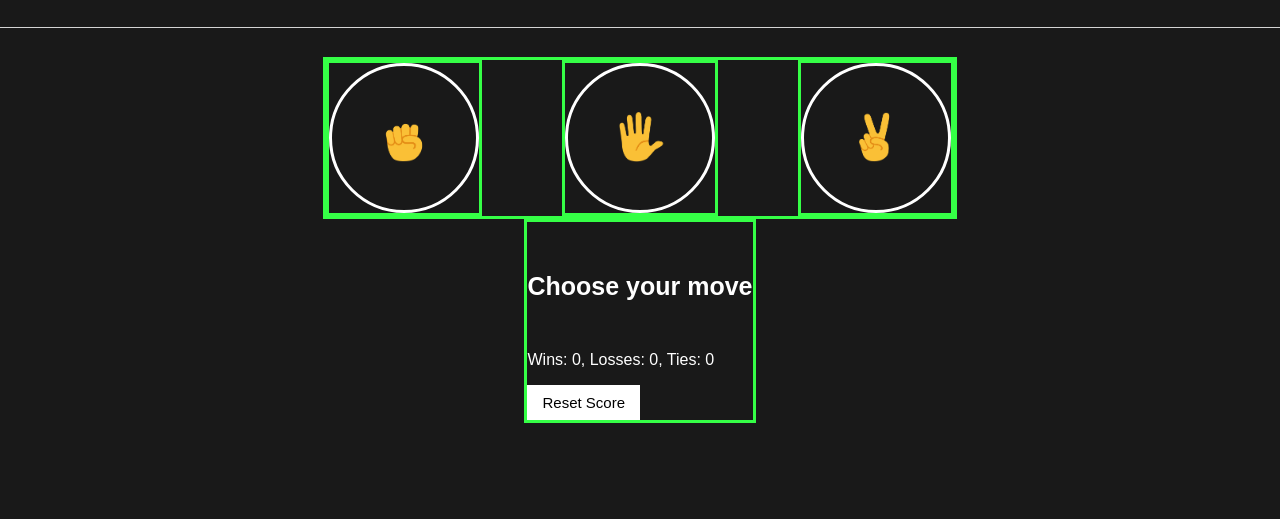
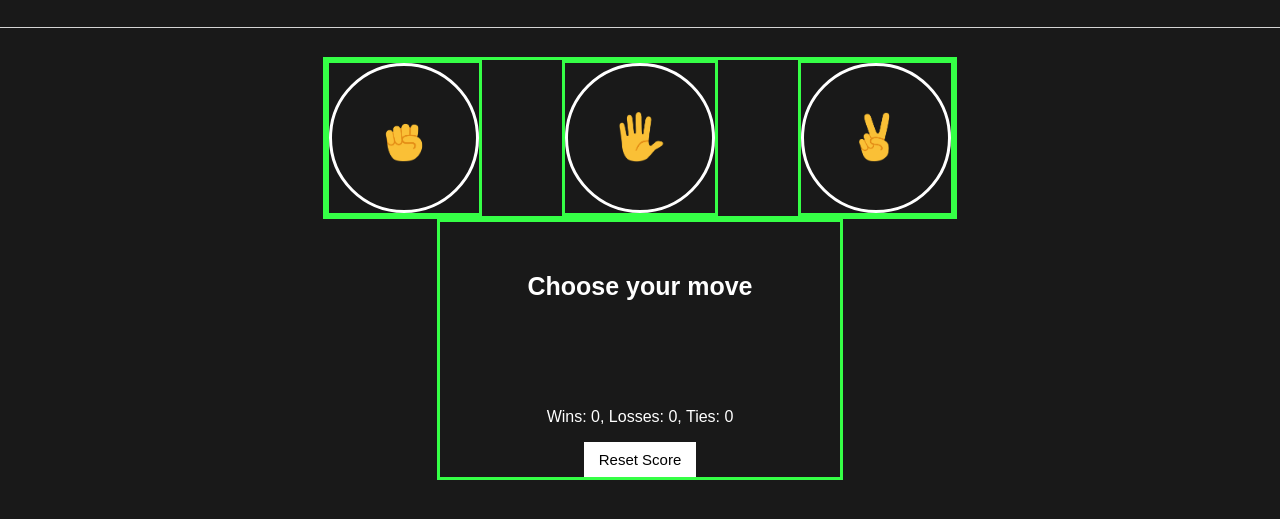
Before and after one commit to Rentoria-Zhenmalane/RPS-JS, a plain HTML site: page index.html in a window 1280 px wide. Shown: the part 123-642 px from the top of the page. Drawn offline with Linux system fonts and the light colour scheme.

Commit message:
Updated the rps-info
Flexbox only affects it's own children. Need to make .rps-info a flex container too to center it's content.

```diff
--- a/RPS.css
+++ b/RPS.css
@@ -80,5 +80,11 @@ body {
 }
 
 .rps-info {
+  display: flex;
+  align-items: center;
+  flex-direction: column;
+  Width: 400px;
   border: 3px solid rgb(53, 255, 70);
+  align-items: center;
+
 }
```
Also changed, not shown: index.html (+0 -2 lines).
